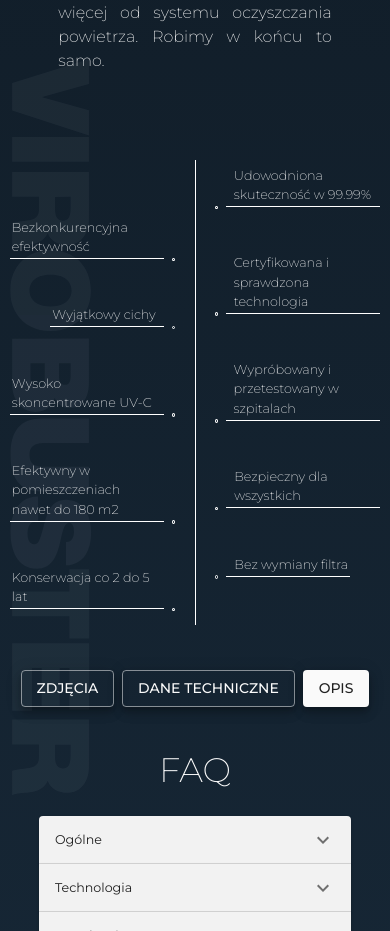
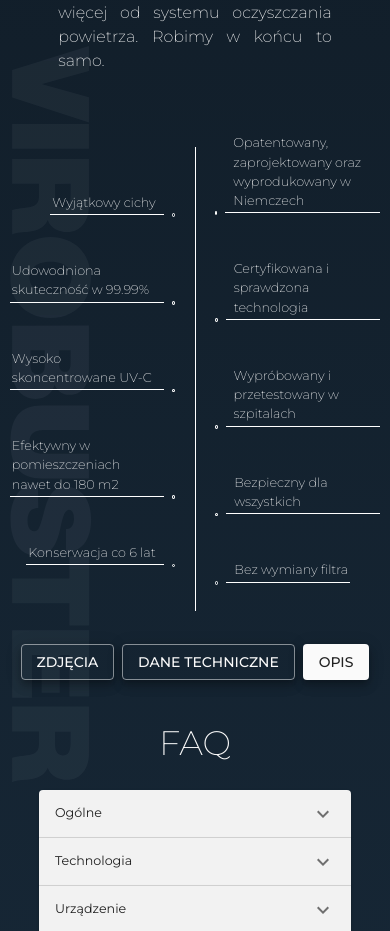
Before and after one commit to paltoalko/virobuster-frontend, a React (Create React App) app: page / in a window 390 px wide. Shown: the part 4004-4935 px from the top of the page. Built offline with nearby package versions, Linux system fonts and the light colour scheme.

Commit message:
aligned text to the same lvl

```diff
--- a/src/assets/detailsView/TechnicalData.tsx
+++ b/src/assets/detailsView/TechnicalData.tsx
@@ -30,18 +30,18 @@ const TechnicalData: React.FC<{}> = () => {
   return (
     <Box className={styles.popUpsContainer}>
       <Box className={styles.popUpLeft}>
-        <TextPopUp title="Bezkonkurencyjna efektywność" left={true} />
         <TextPopUp title="Wyjątkowy cichy" left={true} />
+        <TextPopUp title="Udowodniona skuteczność w 99.99%" left={true} />
         <TextPopUp title="Wysoko skoncentrowane UV-C" left={true} />
         <TextPopUp
           title="Efektywny w pomieszczeniach nawet do 180 m2"
           left={true}
         />
-        <TextPopUp title="Konserwacja co 2 do 5 lat" left={true} />
+        <TextPopUp title="Konserwacja co 6 lat" left={true} />
       </Box>
       <Box className={styles.longLineElement} />
       <Box className={styles.popUpRight}>
-        <TextPopUp title="Udowodniona skuteczność w 99.99%" />
+        <TextPopUp title="Opatentowany, zaprojektowany oraz wyprodukowany w Niemczech" />
         <TextPopUp title="Certyfikowana i sprawdzona technologia" />
         <TextPopUp title="Wypróbowany i przetestowany w szpitalach" />
         <TextPopUp title="Bezpieczny dla wszystkich" />
--- a/src/assets/styles/TechnicalData.module.css
+++ b/src/assets/styles/TechnicalData.module.css
@@ -47,7 +47,7 @@
   justify-content: flex-end;
   height: 100%;
   width: 50%;
-  margin-top: 15vh;
+  margin-top: 5vh;
 }
 .popUpRight {
   display: flex;
@@ -77,12 +77,13 @@
     height: 55vh;
     width: 0.5px;
   }
-  .popUpLeft {
-    margin-top: 10vh;
-  }
 
   .popUpRight {
     margin-top: 0vh;
+  }
+
+  .popUpLeft {
+    margin-top: 5vh;
   }
 
   .textElement,
```
